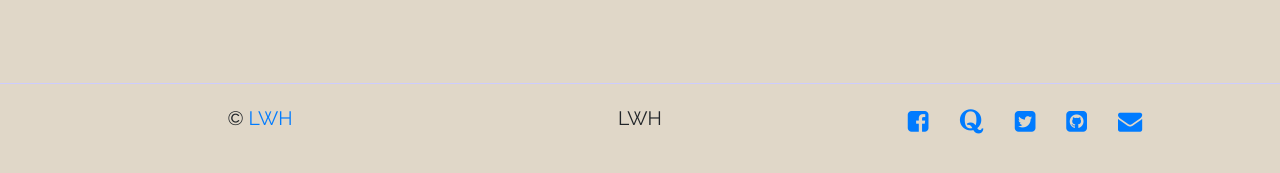
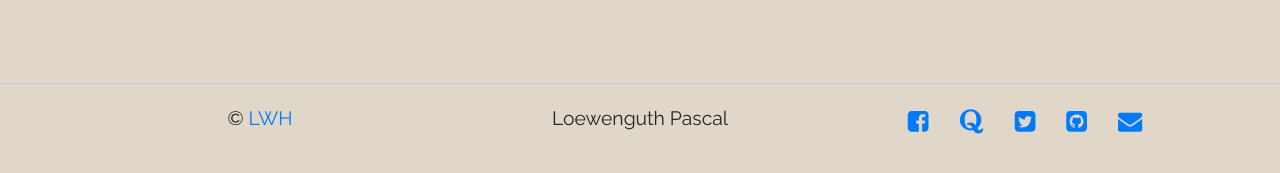
Before and after one commit to LWH-21/Pampa, a Jekyll site: the page built from docs/index.html, in a window 1280 px wide. Shown: the part 712-885 px from the top of the page. Built offline with Jekyll 4.4.1, drawn with Linux system fonts in a browser that asks for light colours; the list of posts is cut into pages by our own code.

Commit message:
Update _config.yml

```diff
--- a/docs/_config.yml
+++ b/docs/_config.yml
@@ -52,11 +52,11 @@ default-image: webjeda-logo-big.jpg # If there is no featured image in a post th
 
 #footer
 
-built-by: LWH
+built-by: Loewenguth Pascal
 
 copyright:
    name: LWH
-   link: 'http://lwh@free.fr'
+   link: 'http://lwh.free.fr'
 
 # Build settings
 markdown: kramdown
```
